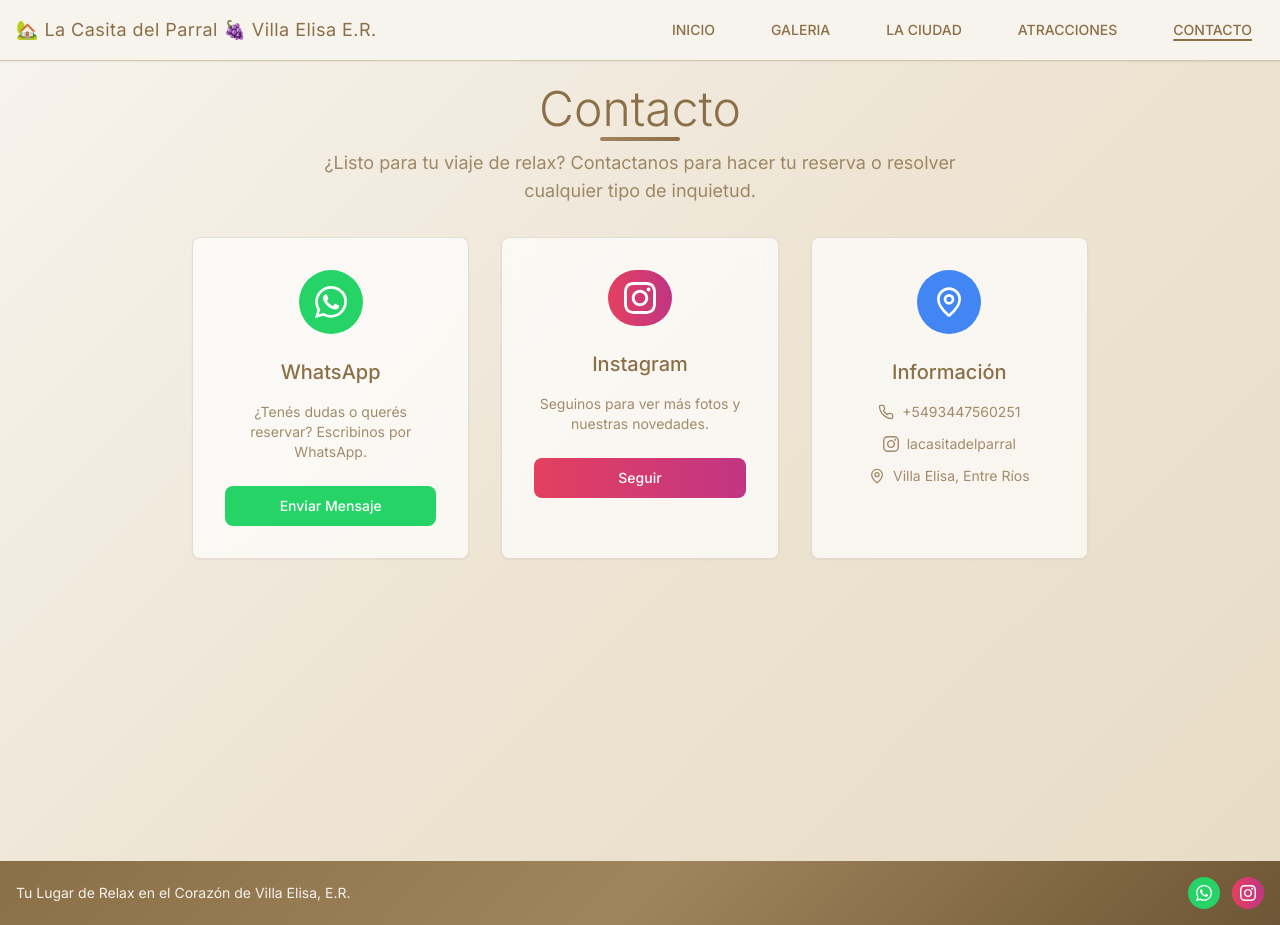
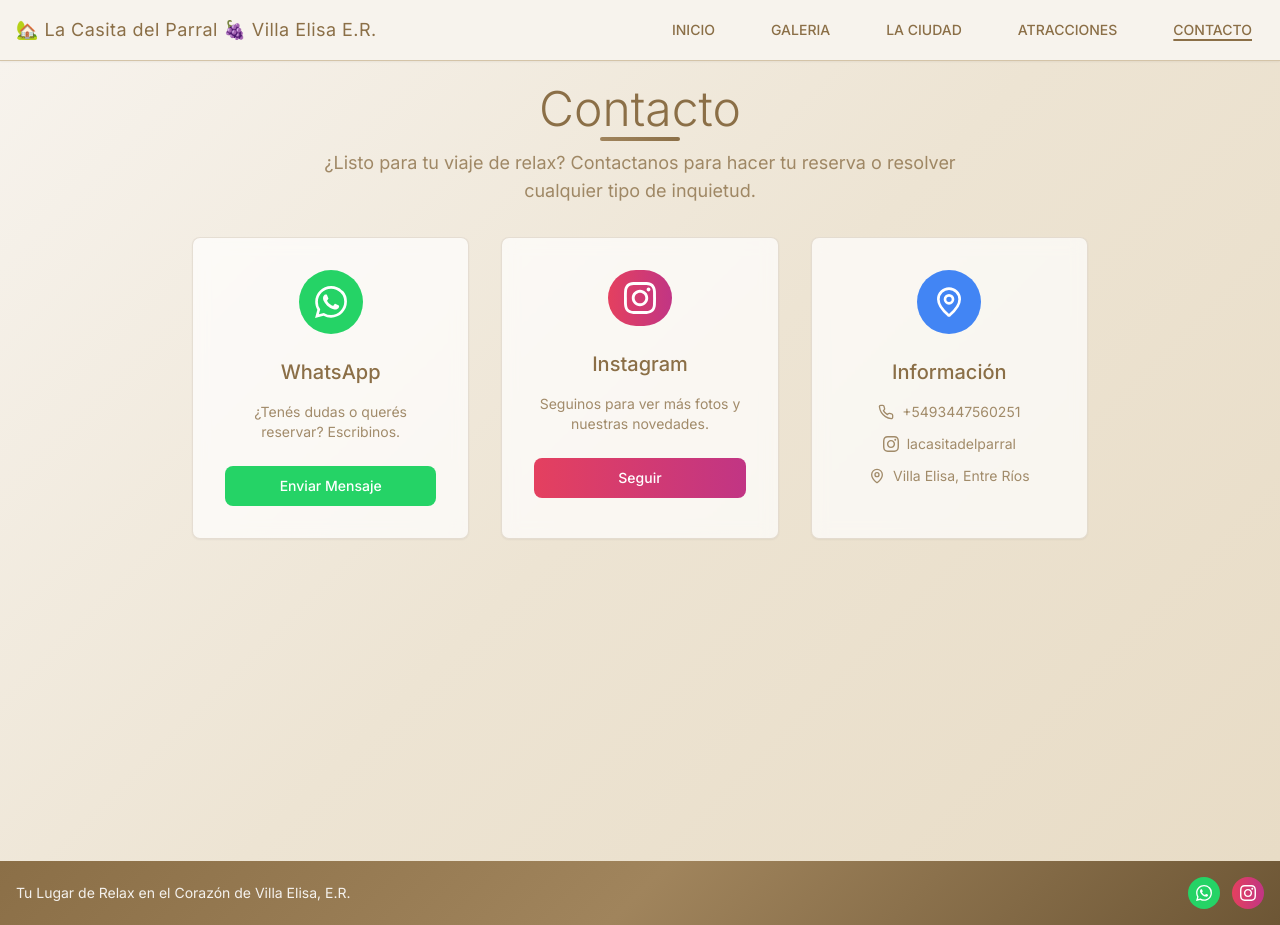
Before and after one commit to mustafa-matias/emprendimiento, a Next.js app: page /contacto in a window 1280 px wide. Built offline with nearby package versions, Linux system fonts and the light colour scheme.

Commit message:
cambios textos4

```diff
--- a/app/contacto/page.tsx
+++ b/app/contacto/page.tsx
@@ -54,7 +54,7 @@ export default function ContactoPage() {
               </div>
               <h3 className="text-base md:text-lg lg:text-xl font-medium villa-text mb-2 md:mb-3 lg:mb-4">WhatsApp</h3>
               <p className="villa-text-muted mb-3 md:mb-4 lg:mb-6 text-xs md:text-sm">
-                ¿Tenés dudas o querés reservar? Escribinos por WhatsApp.
+                ¿Tenés dudas o querés reservar? Escribinos.
               </p>
               <Button
                 onClick={handleWhatsApp}
```
